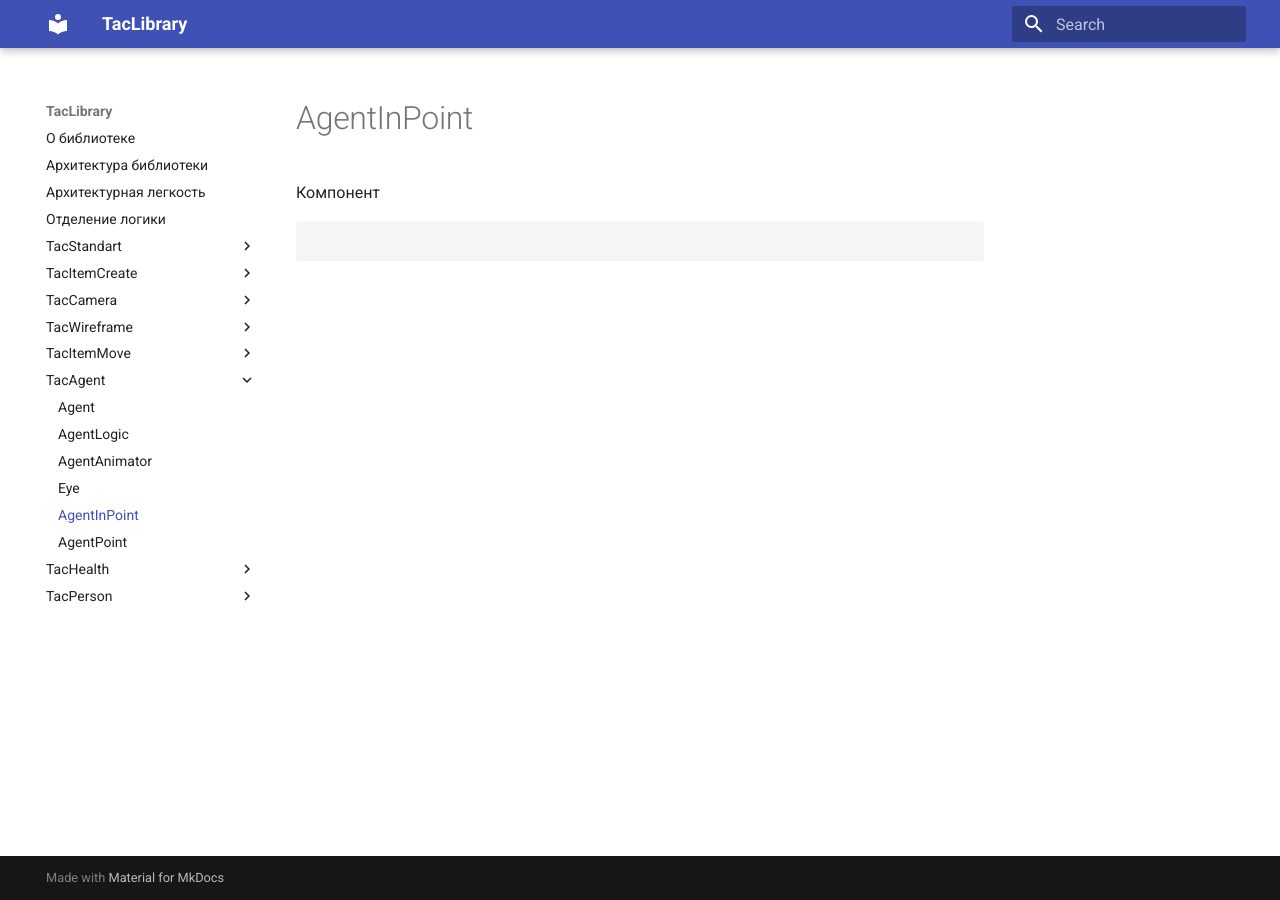
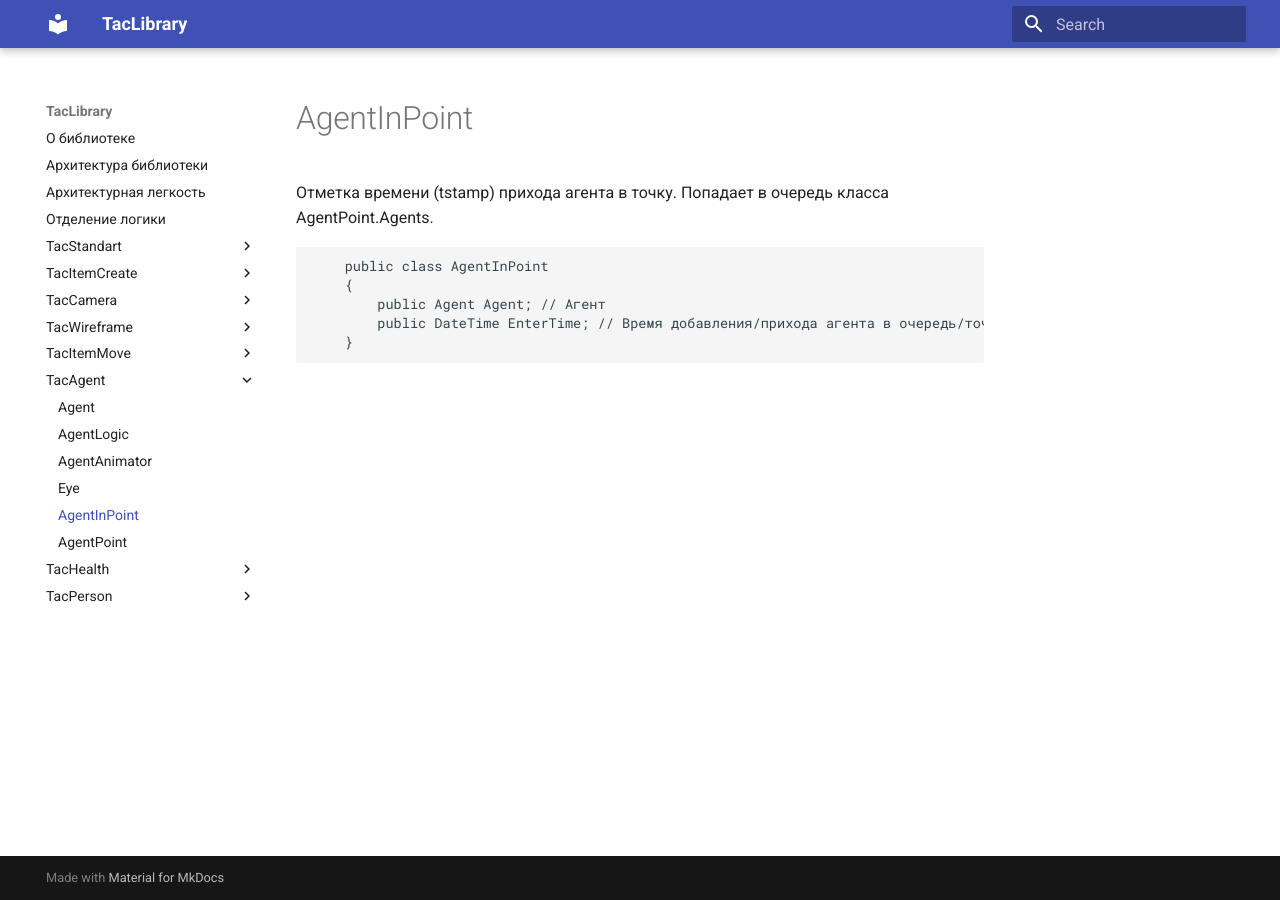
Before and after one commit to tac1402/TacBattleAI, an MkDocs documentation site: the page built from docs/TacAgent/AgentInPoint.md, in a window 1280 px wide. Built offline with MkDocs 1.6.1 and Material for MkDocs 9.7.7, drawn with Linux system fonts in a browser that asks for light colours.

Commit message:
Update AgentInPoint.md

````diff
--- a/docs/TacAgent/AgentInPoint.md
+++ b/docs/TacAgent/AgentInPoint.md
@@ -1,8 +1,13 @@
 ---
 title: AgentInPoint
 ---
-Компонент
+
+Отметка времени (tstamp) прихода агента в точку. Попадает в очередь класса AgentPoint.Agents.
 
 ```csharp
-
+	public class AgentInPoint
+	{
+		public Agent Agent; // Агент
+		public DateTime EnterTime; // Время добавления/прихода агента в очередь/точку.
+	}
 ```
````
